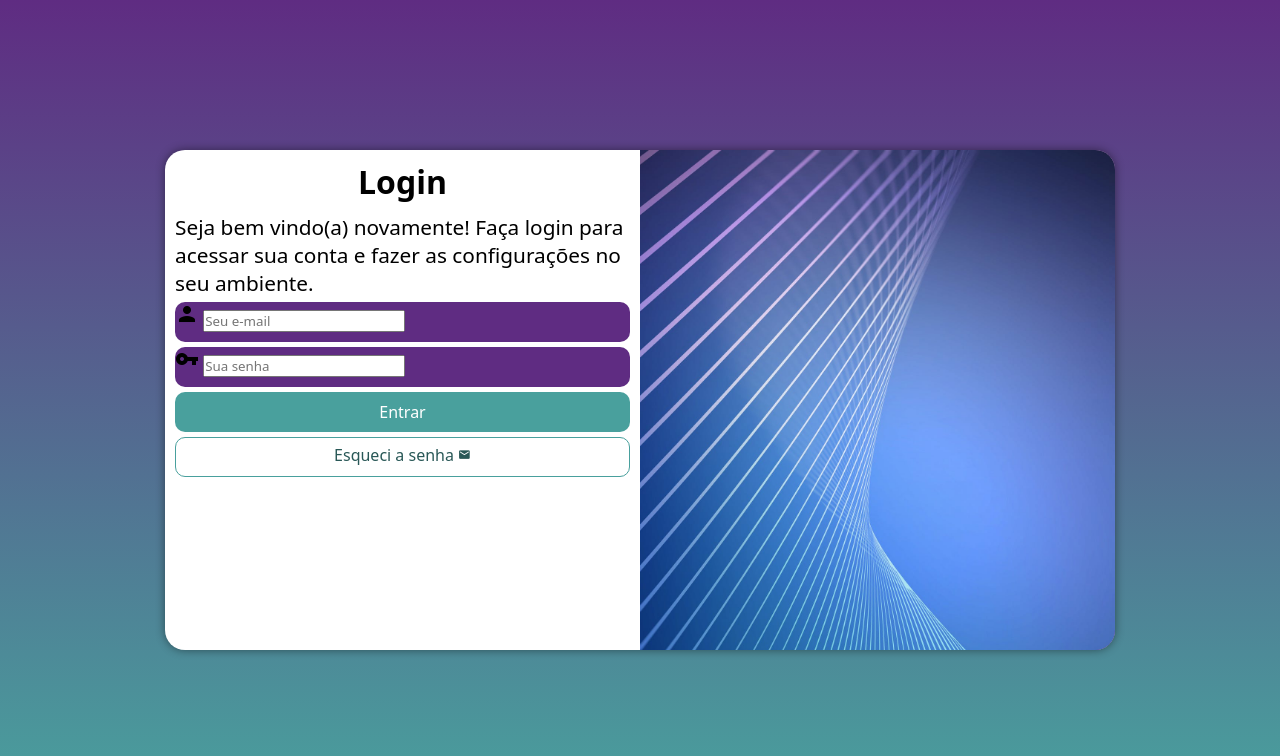
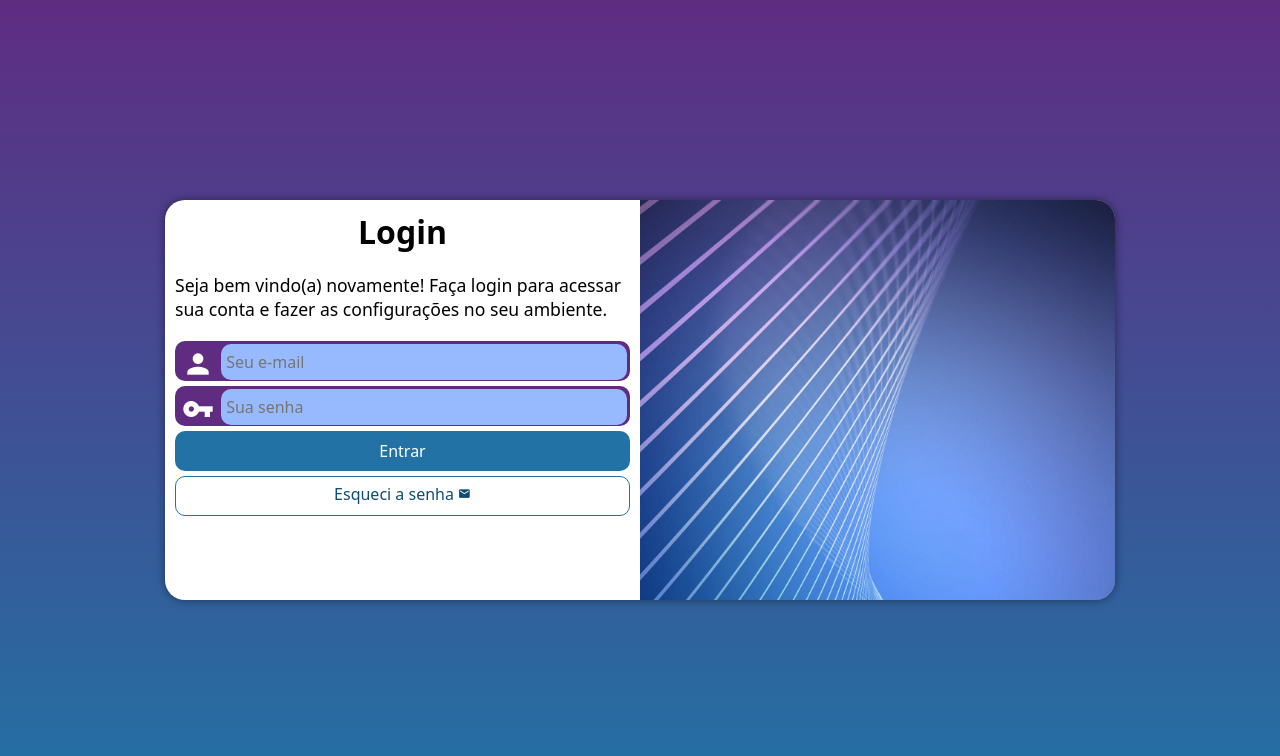
Before and after one commit to LouiseLougue3d/Projeto-Login, a plain HTML site: page index.html in a window 1280 px wide. Drawn offline with Linux system fonts and the light colour scheme.

Commit message:
projeto login completo

```diff
--- a/estilos/mediaqueries.css
+++ b/estilos/mediaqueries.css
@@ -7,6 +7,7 @@
 
     section#login {
         width: 80vw;
+        height: 300px;
     }
     section#login > div#imagem {
         float: left;
@@ -22,11 +23,12 @@
 
 @media screen and (min-width: 992px) {
     body {
-        background-image: linear-gradient(to top, #49a09d, #5f2c82);
+        background-image: linear-gradient(to top, #2272A5, #5f2c82);
     }
 
     section#login {
         width: 950px;
+        height: 400px;
     }
     section#login > div#imagem {
         float: right;
@@ -44,6 +46,7 @@
     }
 
     div#formulario > p {
-        font-size: 1.3em;
+        font-size: 1.1em;
+        margin: 20px 0px;
     }
 }
--- a/estilos/style.css
+++ b/estilos/style.css
@@ -2,7 +2,7 @@
 
 /*
     Paleta de cores
-    Verde: #49a09d
+    Azul: #2272A5
     Lilás: #5f2c82
 */
 
@@ -29,7 +29,6 @@ section#login {
     position: absolute;
     top: 50%;
     left: 50%;
-    transform: translate(-50%, -50%);
     overflow: hidden;
 
     background-color: white;
@@ -38,6 +37,7 @@ section#login {
     border-radius: 20px;
     box-shadow: 0px 0px 10px rgba(0, 0, 0, 0.450);
 
+    transform: translate(-50%, -50%);
     transition: width .3s, height .3s;
     transition-timing-function: ease;
 }
@@ -65,6 +65,7 @@ div#formulario > p {
 
 form > div.campo  {
     background-color: #5f2c82;
+    border: 2px solid #5f2c82;
     display: block;
     width: 100%;
     height: 40px;
@@ -76,12 +77,34 @@ div.campo > label {
     display: none;
 }
 
+div.campo > span {
+    color: white;
+    font-size: 2em;
+    width: 40px;
+    padding: 5px;
+}
+
+div.campo > input {
+    background-color: #97baff;
+    font-size: 1em;
+    width: calc(100% - 45px) ;
+    height: 100%;
+    border: 0px;
+    border-radius: 10px;
+    padding: 5px;
+    transform: translateY(-12px);
+}
+
+div.campo > input:focus-within {
+    background-color: white;
+}
+
 form > input[type=submit] {
     display: block;
     font-size: 1em;
     width: 100%;
     height: 40px;
-    background-color: #49a09d;
+    background-color: #2272A5;
     color: white;
     border: none;
     border-radius: 10px;
@@ -89,7 +112,7 @@ form > input[type=submit] {
 }
 
 form > input[type=submit]:hover {
-    background-color: #295857;
+    background-color: #0D4C73;
 }
 
 form > a.botao {
@@ -101,14 +124,14 @@ form > a.botao {
     padding-top: 6px;
     margin-top: 5px;
     background-color: white;
-    color: #295857;
-    border: 1px solid #49a09d;
+    color: #0D4C73;
+    border: 1px solid #2272A5;
     border-radius: 10px;
     text-decoration: none;
 }
 
 form > a.botao:hover {
-    background-color: #56ccc8;
+    background-color: #6B98F2;
 }
 
 form > a.botao > i {
```
